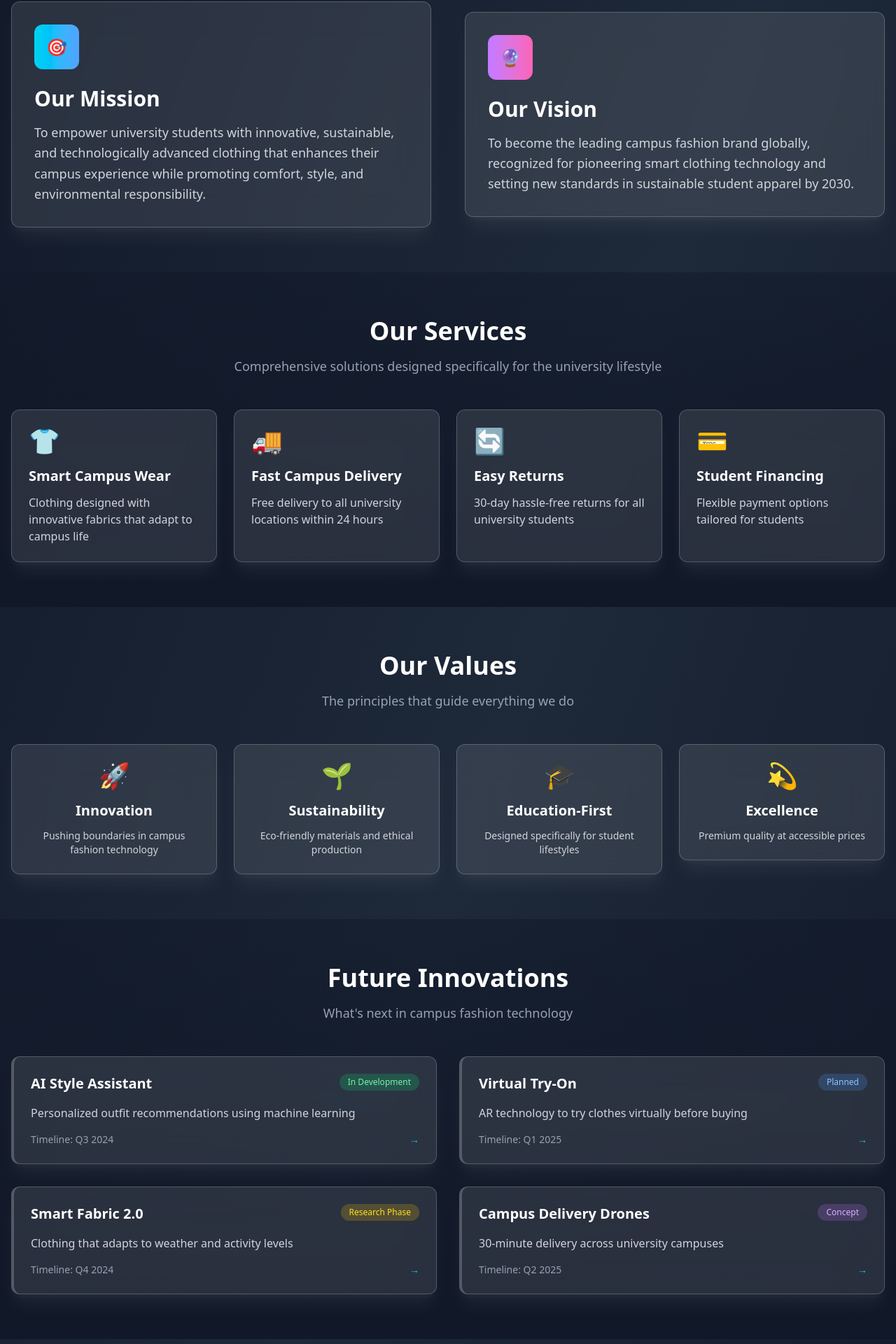
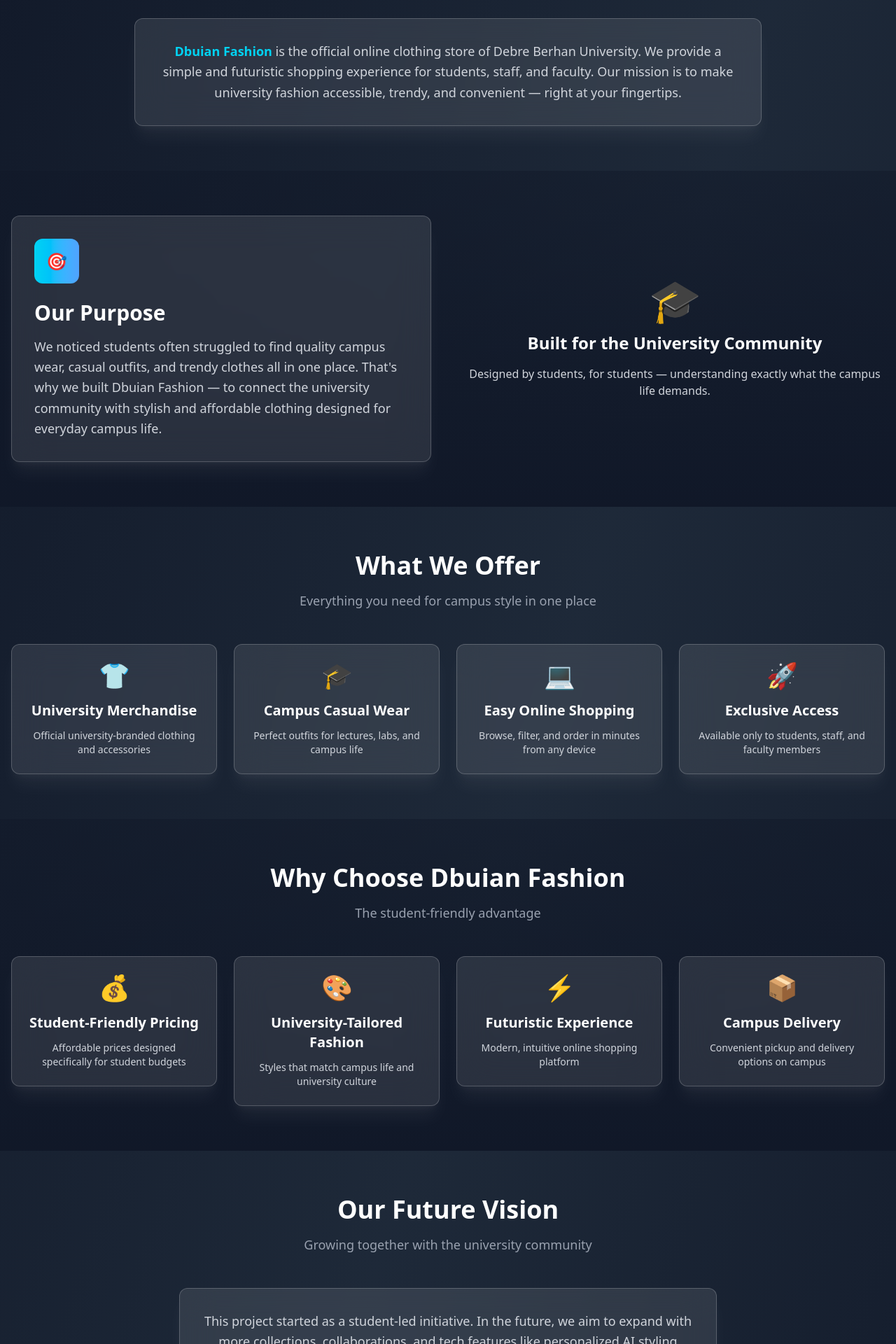
Before and after one commit to biniyamagegnehu/Dbuian-Fashion-E-commerce-Website, a React (Vite) app in the folder frontend/: page /about in a window 1280 px wide. Shown: the part 558-2478 px from the top of the page at 70% size. Built offline with nearby package versions, Linux system fonts and the light colour scheme.

Commit message:
change the content of about page

```diff
--- a/frontend/src/pages/About.jsx
+++ b/frontend/src/pages/About.jsx
@@ -8,84 +8,28 @@
   // Team members data
   const teamMembers = [
     {
-      name: "Alex Johnson",
-      role: "Founder & CEO",
-      image: "/images/team-1.jpg",
-      description: "Visionary leader with 10+ years in fashion tech",
-      social: { linkedin: "#", twitter: "#" }
+      name: "Daniel B.",
+      role: "Project Lead & Developer",
+      description: "Computer Science Student",
+      contribution: "Full-stack development & project management"
     },
     {
-      name: "Sarah Miller",
-      role: "Head of Design",
-      image: "/images/team-2.jpg",
-      description: "Creative director specializing in campus fashion",
-      social: { linkedin: "#", twitter: "#" }
+      name: "Sara M.",
+      role: "Frontend Developer",
+      description: "Software Engineering Student",
+      contribution: "UI/UX design and frontend implementation"
     },
     {
-      name: "Michael Chen",
-      role: "Tech Lead",
-      image: "/images/team-3.jpg",
-      description: "Innovation expert in smart fabric technology",
-      social: { linkedin: "#", twitter: "#" }
+      name: "Alex K.",
+      role: "Backend Developer",
+      description: "IT Student",
+      contribution: "Database architecture & API development"
     },
     {
-      name: "Emily Davis",
-      role: "Campus Relations",
-      image: "/images/team-4.jpg",
-      description: "Connecting with universities nationwide",
-      social: { linkedin: "#", twitter: "#" }
-    }
-  ];
-
-  // Values data
-  const values = [
-    {
-      icon: "🚀",
-      title: "Innovation",
-      description: "Pushing boundaries in campus fashion technology"
-    },
-    {
-      icon: "🌱",
-      title: "Sustainability",
-      description: "Eco-friendly materials and ethical production"
-    },
-    {
-      icon: "🎓",
-      title: "Education-First",
-      description: "Designed specifically for student lifestyles"
-    },
-    {
-      icon: "💫",
-      title: "Excellence",
-      description: "Premium quality at accessible prices"
-    }
-  ];
-
-  // Future enhancements
-  const futureFeatures = [
-    {
-      title: "AI Style Assistant",
-      description: "Personalized outfit recommendations using machine learning",
-      timeline: "Q3 2024",
-      status: "In Development"
-    },
-    {
-      title: "Virtual Try-On",
-      description: "AR technology to try clothes virtually before buying",
-      timeline: "Q1 2025",
-      status: "Planned"
-    },
-    {
-      title: "Smart Fabric 2.0",
-      description: "Clothing that adapts to weather and activity levels",
-      timeline: "Q4 2024",
-      status: "Research Phase"
-    },
-    {
-      title: "Campus Delivery Drones",
-      description: "30-minute delivery across university campuses",
-      timeline: "Q2 2025",
-      status: "Concept"
+      name: "Maya T.",
+      role: "Content & Marketing",
+      description: "Business Technology Student",
+      contribution: "Brand strategy & user experience"
     }
   ];
 
@@ -93,23 +37,71 @@
   const services = [
     {
       icon: "👕",
-      title: "Smart Campus Wear",
-      description: "Clothing designed with innovative fabrics that adapt to campus life"
+      title: "University Merchandise",
+      description: "Official university-branded clothing and accessories"
     },
     {
-      icon: "🚚",
-      title: "Fast Campus Delivery",
-      description: "Free delivery to all university locations within 24 hours"
+      icon: "🎓",
+      title: "Campus Casual Wear",
+      description: "Perfect outfits for lectures, labs, and campus life"
     },
     {
-      icon: "🔄",
-      title: "Easy Returns",
-      description: "30-day hassle-free returns for all university students"
+      icon: "💻",
+      title: "Easy Online Shopping",
+      description: "Browse, filter, and order in minutes from any device"
     },
     {
-      icon: "💳",
-      title: "Student Financing",
-      description: "Flexible payment options tailored for students"
+      icon: "🚀",
+      title: "Exclusive Access",
+      description: "Available only to students, staff, and faculty members"
+    }
+  ];
+
+  // Benefits data
+  const benefits = [
+    {
+      icon: "💰",
+      title: "Student-Friendly Pricing",
+      description: "Affordable prices designed specifically for student budgets"
+    },
+    {
+      icon: "🎨",
+      title: "University-Tailored Fashion",
+      description: "Styles that match campus life and university culture"
+    },
+    {
+      icon: "⚡",
+      title: "Futuristic Experience",
+      description: "Modern, intuitive online shopping platform"
+    },
+    {
+      icon: "📦",
+      title: "Campus Delivery",
+      description: "Convenient pickup and delivery options on campus"
+    }
+  ];
+
+  // Future features
+  const futureFeatures = [
+    {
+      title: "AI Style Assistant",
+      description: "Personalized outfit recommendations based on your preferences",
+      status: "Coming Soon"
+    },
+    {
+      title: "Virtual Try-On",
+      description: "See how clothes look on you before ordering",
+      status: "In Development"
+    },
+    {
+      title: "Mobile App",
+      description: "Shop on the go with our dedicated campus fashion app",
+      status: "Planned"
+    },
+    {
+      title: "Collaboration Collections",
+      description: "Exclusive designs from student artists and clubs",
+      status: "In Planning"
     }
   ];
 
@@ -125,28 +117,57 @@
             transition={{ duration: 0.8 }}
             className="text-center max-w-4xl mx-auto"
           >
-            <h1 className="text-5xl md:text-7xl font-bold mb-6 bg-clip-text text-transparent bg-gradient-to-r from-cyan-400 to-purple-400">
+            <div className="flex items-center justify-center mb-6">
+              <div className="w-16 h-16 bg-gradient-to-r from-cyan-400 to-purple-500 rounded-xl flex items-center justify-center mr-4">
+                <span className="text-white font-bold text-2xl">D</span>
+              </div>
+              <h1 className="text-4xl md:text-6xl font-bold bg-clip-text text-transparent bg-gradient-to-r from-cyan-400 to-purple-400">
                 About Dbuian Fashion
               </h1>
+            </div>
             <p className="text-xl md:text-2xl text-gray-300 mb-8">
-              Revolutionizing campus wear through innovation, technology, and student-centric design
+              The official online clothing store for the university community
             </p>
             <div className="flex flex-col sm:flex-row gap-4 justify-center">
               <Link to="/products">
                 <AnimatedButton variant="primary" className="px-8 py-4 text-lg">
-                  Explore Our Collection
+                  Explore Collections
                 </AnimatedButton>
               </Link>
+              <Link to="/contact">
                 <AnimatedButton variant="outline" className="px-8 py-4 text-lg border-white text-white hover:bg-white/10">
-                Our Story
+                  Contact Us
                 </AnimatedButton>
+              </Link>
             </div>
           </motion.div>
         </div>
       </section>
 
-      {/* Mission & Vision Section */}
+      {/* Who We Are Section */}
       <section className="py-16 px-4">
+        <div className="container mx-auto">
+          <motion.div
+            initial={{ opacity: 0, y: 30 }}
+            whileInView={{ opacity: 1, y: 0 }}
+            transition={{ duration: 0.7 }}
+            viewport={{ once: true }}
+            className="max-w-4xl mx-auto text-center"
+          >
+            <h2 className="text-3xl md:text-4xl font-bold mb-6">Who We Are</h2>
+            <GlassCard className="p-8 backdrop-blur-xl">
+              <p className="text-lg text-gray-300 leading-relaxed">
+                <span className="text-cyan-400 font-semibold">Dbuian Fashion</span> is the official online clothing store of Debre Berhan University.
+                We provide a simple and futuristic shopping experience for students, staff, and faculty.
+                Our mission is to make university fashion accessible, trendy, and convenient — right at your fingertips.
+              </p>
+            </GlassCard>
+          </motion.div>
+        </div>
+      </section>
+
+      {/* Our Purpose Section */}
+      <section className="py-16 px-4 bg-gradient-to-b from-gray-900/50 to-gray-900">
         <div className="container mx-auto">
           <div className="grid grid-cols-1 lg:grid-cols-2 gap-12 items-center">
             <motion.div
@@ -159,11 +180,11 @@
                 <div className="w-16 h-16 bg-gradient-to-r from-cyan-400 to-blue-400 rounded-xl flex items-center justify-center mb-6">
                   <span className="text-2xl">🎯</span>
                 </div>
-                <h2 className="text-3xl font-bold mb-4">Our Mission</h2>
+                <h2 className="text-3xl font-bold mb-4">Our Purpose</h2>
                 <p className="text-gray-300 text-lg leading-relaxed">
-                  To empower university students with innovative, sustainable, and technologically advanced
-                  clothing that enhances their campus experience while promoting comfort, style, and
-                  environmental responsibility.
+                  We noticed students often struggled to find quality campus wear, casual outfits,
+                  and trendy clothes all in one place. That's why we built Dbuian Fashion — to connect
+                  the university community with stylish and affordable clothing designed for everyday campus life.
                 </p>
               </GlassCard>
             </motion.div>
@@ -173,25 +194,20 @@
               whileInView={{ opacity: 1, x: 0 }}
               transition={{ duration: 0.7 }}
               viewport={{ once: true }}
+              className="text-center"
             >
-              <GlassCard className="p-8 backdrop-blur-xl">
-                <div className="w-16 h-16 bg-gradient-to-r from-purple-400 to-pink-400 rounded-xl flex items-center justify-center mb-6">
-                  <span className="text-2xl">🔮</span>
-                </div>
-                <h2 className="text-3xl font-bold mb-4">Our Vision</h2>
-                <p className="text-gray-300 text-lg leading-relaxed">
-                  To become the leading campus fashion brand globally, recognized for pioneering
-                  smart clothing technology and setting new standards in sustainable student apparel
-                  by 2030.
+              <div className="text-6xl mb-4">🎓</div>
+              <h3 className="text-2xl font-semibold mb-4">Built for the University Community</h3>
+              <p className="text-gray-300">
+                Designed by students, for students — understanding exactly what the campus life demands.
               </p>
-              </GlassCard>
             </motion.div>
           </div>
         </div>
       </section>
 
-      {/* Services Section */}
-      <section className="py-16 px-4 bg-gradient-to-b from-gray-900/50 to-gray-900">
+      {/* What We Offer Section */}
+      <section className="py-16 px-4">
         <div className="container mx-auto">
           <motion.div
             initial={{ opacity: 0, y: 30 }}
@@ -200,10 +216,8 @@
             viewport={{ once: true }}
             className="text-center mb-12"
           >
-            <h2 className="text-4xl font-bold mb-4">Our Services</h2>
-            <p className="text-gray-400 text-lg max-w-2xl mx-auto">
-              Comprehensive solutions designed specifically for the university lifestyle
-            </p>
+            <h2 className="text-4xl font-bold mb-4">What We Offer</h2>
+            <p className="text-gray-400 text-lg">Everything you need for campus style in one place</p>
           </motion.div>
 
           <div className="grid grid-cols-1 md:grid-cols-2 lg:grid-cols-4 gap-6">
@@ -215,10 +229,10 @@
                 transition={{ duration: 0.5, delay: index * 0.1 }}
                 viewport={{ once: true }}
               >
-                <GlassCard className="p-6 h-full backdrop-blur-xl border border-white/10 hover:border-cyan-400/30 transition-all duration-300">
+                <GlassCard className="p-6 h-full backdrop-blur-xl text-center border border-white/10 hover:border-cyan-400/30 transition-all duration-300">
                   <div className="text-4xl mb-4">{service.icon}</div>
                   <h3 className="text-xl font-semibold mb-3">{service.title}</h3>
-                  <p className="text-gray-300">{service.description}</p>
+                  <p className="text-gray-300 text-sm">{service.description}</p>
                 </GlassCard>
               </motion.div>
             ))}
@@ -226,7 +240,42 @@
         </div>
       </section>
 
-      {/* Values Section */}
+      {/* Why Choose Us Section */}
+      <section className="py-16 px-4 bg-gradient-to-b from-gray-900/50 to-gray-900">
+        <div className="container mx-auto">
+          <motion.div
+            initial={{ opacity: 0, y: 30 }}
+            whileInView={{ opacity: 1, y: 0 }}
+            transition={{ duration: 0.7 }}
+            viewport={{ once: true }}
+            className="text-center mb-12"
+          >
+            <h2 className="text-4xl font-bold mb-4">Why Choose Dbuian Fashion</h2>
+            <p className="text-gray-400 text-lg">The student-friendly advantage</p>
+          </motion.div>
+
+          <div className="grid grid-cols-1 md:grid-cols-2 lg:grid-cols-4 gap-6">
+            {benefits.map((benefit, index) => (
+              <motion.div
+                key={benefit.title}
+                initial={{ opacity: 0, scale: 0.9 }}
+                whileInView={{ opacity: 1, scale: 1 }}
+                transition={{ duration: 0.5, delay: index * 0.1 }}
+                viewport={{ once: true }}
+                whileHover={{ y: -5 }}
+              >
+                <GlassCard className="p-6 text-center backdrop-blur-xl">
+                  <div className="text-4xl mb-4">{benefit.icon}</div>
+                  <h3 className="text-xl font-semibold mb-3">{benefit.title}</h3>
+                  <p className="text-gray-300 text-sm">{benefit.description}</p>
+                </GlassCard>
+              </motion.div>
+            ))}
+          </div>
+        </div>
+      </section>
+
+      {/* Future Vision Section */}
       <section className="py-16 px-4">
         <div className="container mx-auto">
           <motion.div
@@ -236,44 +285,19 @@
             viewport={{ once: true }}
             className="text-center mb-12"
           >
-            <h2 className="text-4xl font-bold mb-4">Our Values</h2>
-            <p className="text-gray-400 text-lg">The principles that guide everything we do</p>
+            <h2 className="text-4xl font-bold mb-4">Our Future Vision</h2>
+            <p className="text-gray-400 text-lg">Growing together with the university community</p>
           </motion.div>
 
-          <div className="grid grid-cols-1 md:grid-cols-2 lg:grid-cols-4 gap-6">
-            {values.map((value, index) => (
-              <motion.div
-                key={value.title}
-                initial={{ opacity: 0, scale: 0.9 }}
-                whileInView={{ opacity: 1, scale: 1 }}
-                transition={{ duration: 0.5, delay: index * 0.1 }}
-                viewport={{ once: true }}
-                whileHover={{ y: -5 }}
-              >
-                <GlassCard className="p-6 text-center backdrop-blur-xl">
-                  <div className="text-4xl mb-4">{value.icon}</div>
-                  <h3 className="text-xl font-semibold mb-3">{value.title}</h3>
-                  <p className="text-gray-300 text-sm">{value.description}</p>
+          <div className="max-w-3xl mx-auto text-center mb-12">
+            <GlassCard className="p-8 backdrop-blur-xl">
+              <p className="text-lg text-gray-300 leading-relaxed">
+                This project started as a student-led initiative. In the future, we aim to expand with more collections,
+                collaborations, and tech features like personalized AI styling recommendations, virtual try-ons,
+                and exclusive partnerships with student organizations.
+              </p>
             </GlassCard>
-              </motion.div>
-            ))}
           </div>
-        </div>
-      </section>
-
-      {/* Future Enhancements Section */}
-      <section className="py-16 px-4 bg-gradient-to-b from-gray-900/50 to-gray-900">
-        <div className="container mx-auto">
-          <motion.div
-            initial={{ opacity: 0, y: 30 }}
-            whileInView={{ opacity: 1, y: 0 }}
-            transition={{ duration: 0.7 }}
-            viewport={{ once: true }}
-            className="text-center mb-12"
-          >
-            <h2 className="text-4xl font-bold mb-4">Future Innovations</h2>
-            <p className="text-gray-400 text-lg">What's next in campus fashion technology</p>
-          </motion.div>
 
           <div className="grid grid-cols-1 md:grid-cols-2 gap-8">
             {futureFeatures.map((feature, index) => (
@@ -287,20 +311,11 @@
                 <GlassCard className="p-6 backdrop-blur-xl border-l-4 border-cyan-400/50">
                   <div className="flex justify-between items-start mb-4">
                     <h3 className="text-xl font-semibold">{feature.title}</h3>
-                    <span className={`px-3 py-1 rounded-full text-xs font-medium ${
-                      feature.status === 'In Development' ? 'bg-green-400/20 text-green-300' :
-                      feature.status === 'Planned' ? 'bg-blue-400/20 text-blue-300' :
-                      feature.status === 'Research Phase' ? 'bg-yellow-400/20 text-yellow-300' :
-                      'bg-purple-400/20 text-purple-300'
-                    }`}>
+                    <span className="px-3 py-1 rounded-full text-xs font-medium bg-cyan-400/20 text-cyan-300">
                       {feature.status}
                     </span>
                   </div>
-                  <p className="text-gray-300 mb-4">{feature.description}</p>
-                  <div className="flex justify-between items-center text-sm text-gray-400">
-                    <span>Timeline: {feature.timeline}</span>
-                    <span className="text-cyan-400">→</span>
-                  </div>
+                  <p className="text-gray-300">{feature.description}</p>
                 </GlassCard>
               </motion.div>
             ))}
@@ -309,7 +324,7 @@
       </section>
 
       {/* Team Section */}
-      <section className="py-16 px-4">
+      <section className="py-16 px-4 bg-gradient-to-b from-gray-900/50 to-gray-900">
         <div className="container mx-auto">
           <motion.div
             initial={{ opacity: 0, y: 30 }}
@@ -318,8 +333,8 @@
             viewport={{ once: true }}
             className="text-center mb-12"
           >
-            <h2 className="text-4xl font-bold mb-4">Meet Our Team</h2>
-            <p className="text-gray-400 text-lg">The passionate minds behind Dbuian Fashion</p>
+            <h2 className="text-4xl font-bold mb-4">Built by Students of DBU</h2>
+            <p className="text-gray-400 text-lg">The passionate team behind Dbuian Fashion</p>
           </motion.div>
 
           <div className="grid grid-cols-1 md:grid-cols-2 lg:grid-cols-4 gap-8">
@@ -333,20 +348,13 @@
                 whileHover={{ y: -5 }}
               >
                 <GlassCard className="p-6 text-center backdrop-blur-xl">
-                  <div className="w-20 h-20 bg-gradient-to-r from-cyan-400 to-purple-400 rounded-full mx-auto mb-4 flex items-center justify-center">
+                  <div className="w-16 h-16 bg-gradient-to-r from-cyan-400 to-purple-400 rounded-full mx-auto mb-4 flex items-center justify-center">
                     <span className="text-2xl text-white font-bold">{member.name.charAt(0)}</span>
                   </div>
                   <h3 className="text-lg font-semibold mb-1">{member.name}</h3>
                   <p className="text-cyan-400 text-sm mb-2">{member.role}</p>
-                  <p className="text-gray-300 text-xs mb-4">{member.description}</p>
-                  <div className="flex justify-center space-x-3">
-                    <button className="text-gray-400 hover:text-cyan-400 transition-colors">
-                      <span className="text-xs">LinkedIn</span>
-                    </button>
-                    <button className="text-gray-400 hover:text-cyan-400 transition-colors">
-                      <span className="text-xs">Twitter</span>
-                    </button>
-                  </div>
+                  <p className="text-gray-300 text-xs mb-2">{member.description}</p>
+                  <p className="text-gray-400 text-xs">{member.contribution}</p>
                 </GlassCard>
               </motion.div>
             ))}
@@ -354,7 +362,7 @@
         </div>
       </section>
 
-      {/* CTA Section */}
+      {/* Final CTA Section */}
       <section className="py-20 px-4">
         <div className="container mx-auto">
           <GlassCard className="p-12 text-center backdrop-blur-xl">
@@ -365,21 +373,21 @@
               viewport={{ once: true }}
             >
               <h2 className="text-3xl md:text-4xl font-bold mb-6">
-                Join the Campus Fashion Revolution
+                Join Us in Redefining University Fashion
               </h2>
               <p className="text-gray-300 text-lg mb-8 max-w-2xl mx-auto">
-                Be part of the movement that's transforming how students experience fashion on campus.
-                Together, we're building the future of smart, sustainable student wear.
+                Explore our collections today and show your Dbuian style! Together, we're building
+                the future of campus fashion.
               </p>
               <div className="flex flex-col sm:flex-row gap-4 justify-center">
                 <Link to="/products">
-                  <AnimatedButton variant="primary" className="px-8 py-4">
-                    Start Shopping
+                  <AnimatedButton variant="primary" className="px-8 py-4 text-lg">
+                    Start Shopping Now
                   </AnimatedButton>
                 </Link>
-                <Link to="/contact">
-                  <AnimatedButton variant="outline" className="px-8 py-4 border-white text-white hover:bg-white/10">
-                    Get In Touch
+                <Link to="/register">
+                  <AnimatedButton variant="outline" className="px-8 py-4 text-lg border-white text-white hover:bg-white/10">
+                    Create Account
                   </AnimatedButton>
                 </Link>
               </div>
@@ -388,15 +396,15 @@
         </div>
       </section>
 
-      {/* Stats Footer */}
+      {/* Quick Stats */}
       <section className="py-12 px-4 border-t border-gray-800">
         <div className="container mx-auto">
           <div className="grid grid-cols-2 md:grid-cols-4 gap-8 text-center">
             {[
-              { number: "50+", label: "University Partners" },
-              { number: "10K+", label: "Happy Students" },
-              { number: "98%", label: "Satisfaction Rate" },
-              { number: "24/7", label: "Student Support" }
+              { number: "1000+", label: "Happy Students" },
+              { number: "50+", label: "Style Options" },
+              { number: "24/7", label: "Online Access" },
+              { number: "100%", label: "Campus Focused" }
             ].map((stat, index) => (
               <motion.div
                 key={stat.label}
```
Lines whose indentation alone changed are shown as unchanged.
